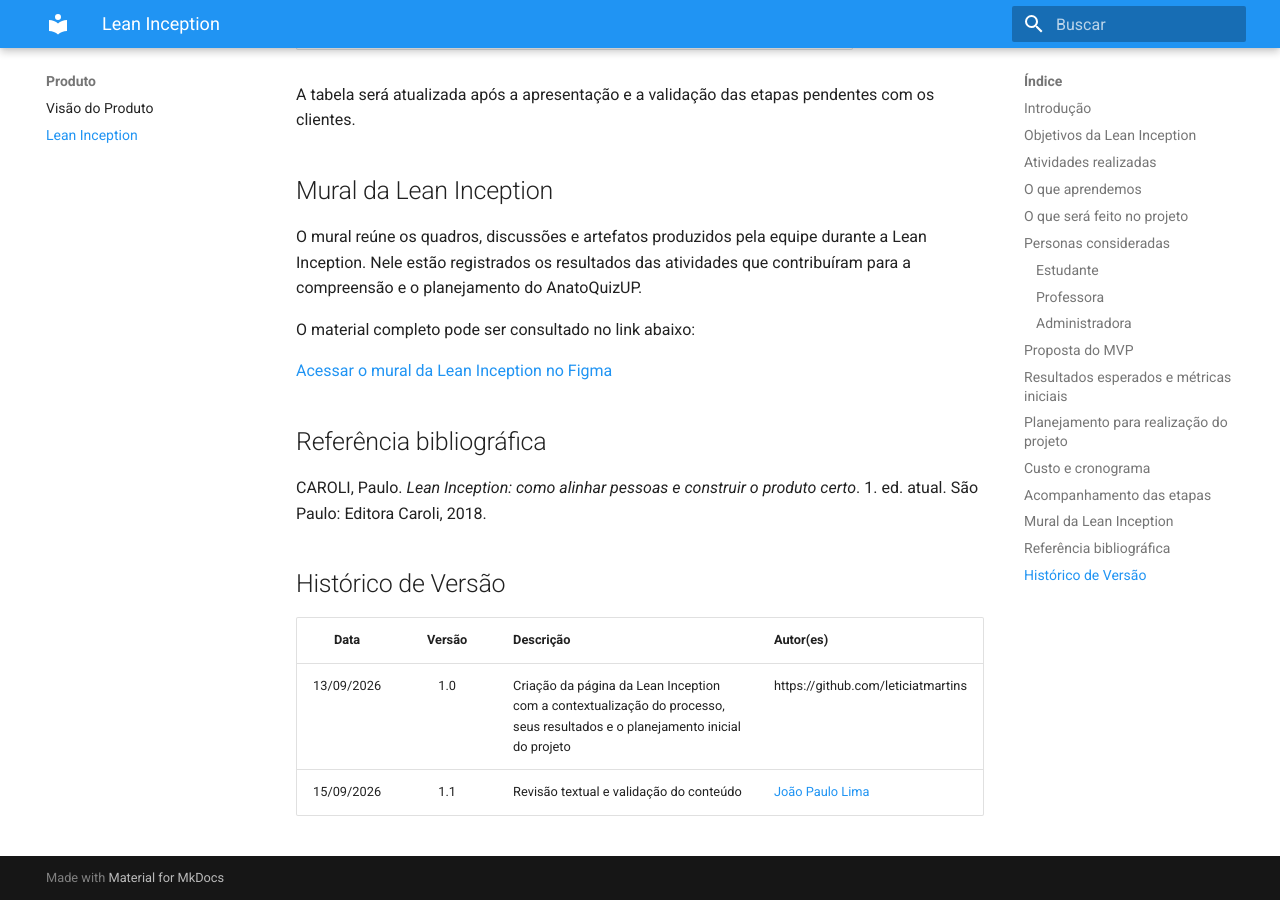
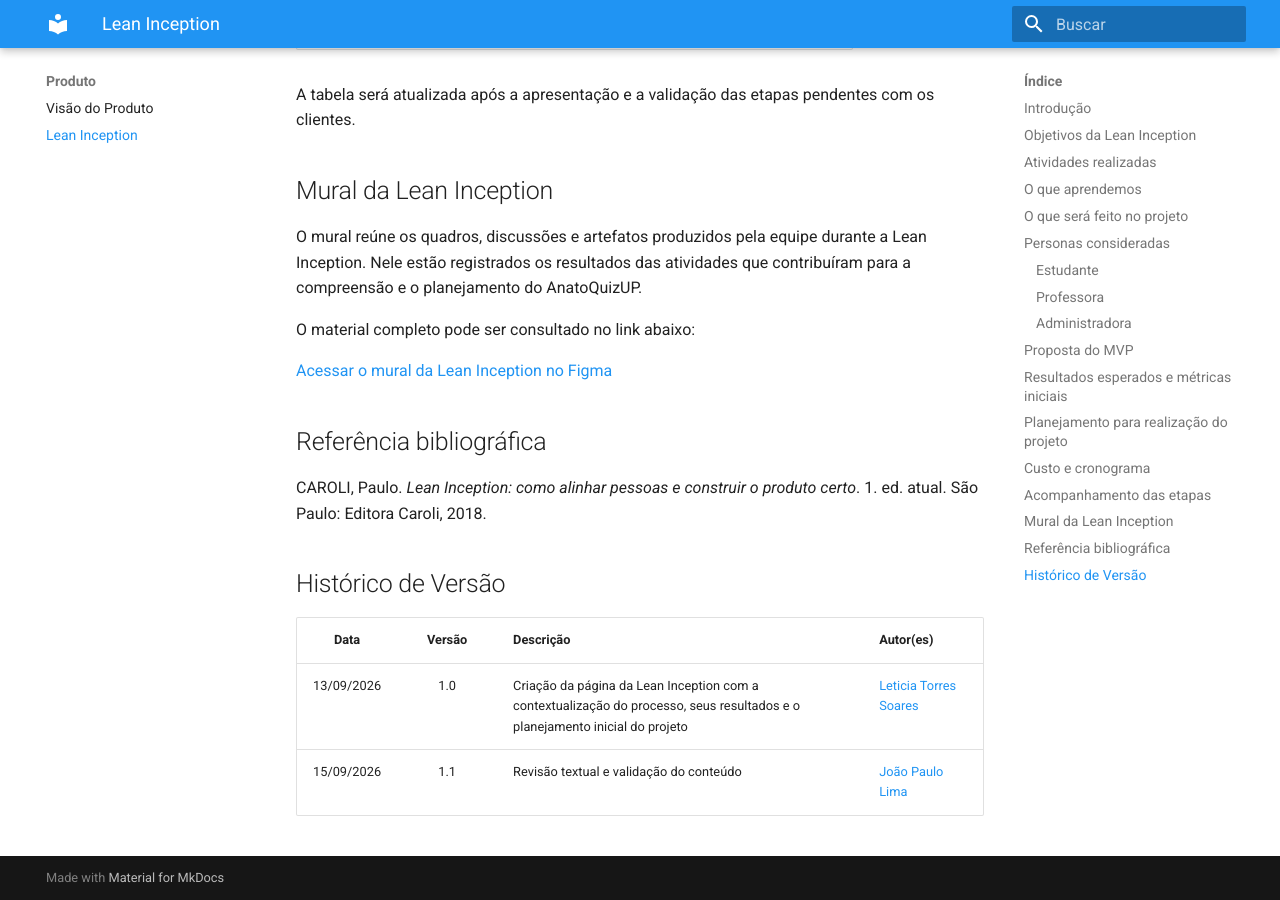
Before and after one commit to fga-eps-mds/2026-2-AnatoQuizUp-Doc, an MkDocs documentation site: the page built from docs/produto/lean_inception.md, in a window 1280 px wide and 900 px high, scrolled down 6361 px. Built offline with MkDocs 1.6.1 and Material for MkDocs 9.7.7, drawn with Linux system fonts in a browser that asks for light colours.

Commit message:
docs: link perfil criadora da pagina

```diff
--- a/docs/produto/lean_inception.md
+++ b/docs/produto/lean_inception.md
@@ -189,5 +189,5 @@ CAROLI, Paulo. *Lean Inception: como alinhar pessoas e construir o produto certo
 
 | Data | Versão | Descrição | Autor(es) |
 | :---: | :---: | --- | --- |
-| 13/09/2026 | 1.0 | Criação da página da Lean Inception com a contextualização do processo, seus resultados e o planejamento inicial do projeto | https://github.com/leticiatmartins |
+| 13/09/2026 | 1.0 | Criação da página da Lean Inception com a contextualização do processo, seus resultados e o planejamento inicial do projeto | [Leticia Torres Soares](https://github.com/leticiatmartins) |
 | 15/09/2026 | 1.1 | Revisão textual e validação do conteúdo | [João Paulo Lima](https://github.com/jpaulohe4rt) |
```
